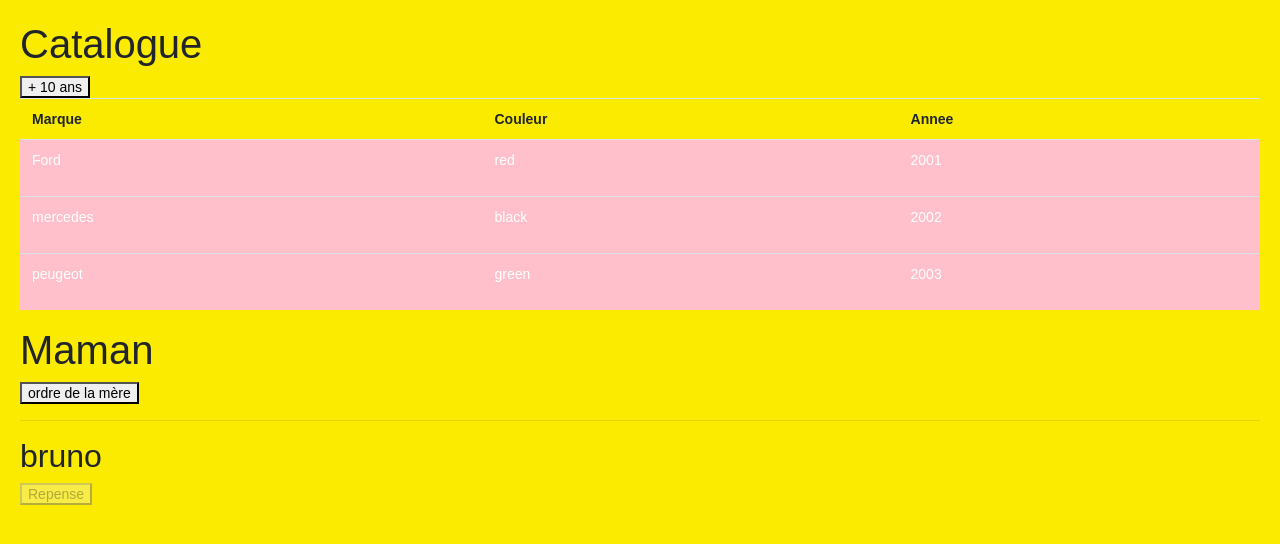
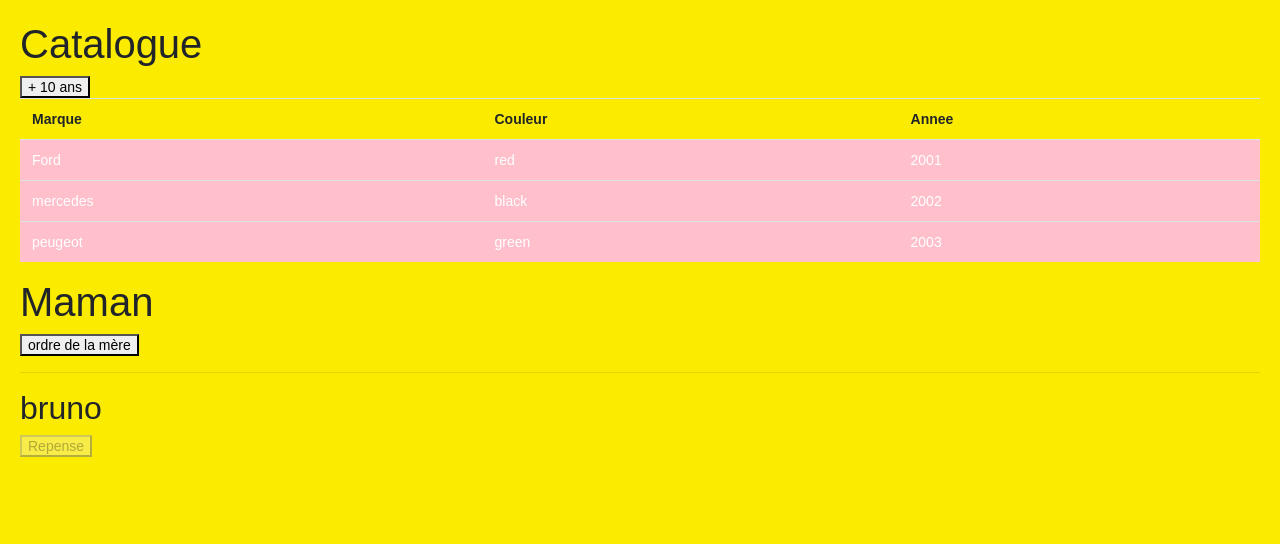
Before and after one commit to sitayebsofiane/react_app, a React (Create React App) app: page / in a window 1280 px wide. Shown: the top 544 px of the page. Built offline with nearby package versions, Linux system fonts and the light colour scheme.

Commit message:
add Fragment

```diff
--- a/src/components/Car.js
+++ b/src/components/Car.js
@@ -1,7 +1,7 @@
 import React from 'react';
 
 const Car = ({nom,color,year})=>{
-        const colorInfo = color ? ( <p>{color}</p>):( <p>neat</p>);
+        const colorInfo = color ? ( `${color}`):( 'neat');
 
         if(nom)
         return (
--- a/src/components/Cars.js
+++ b/src/components/Cars.js
@@ -24,8 +24,8 @@ class Cars extends Component{
       return (
         <Fragment>
         <h1>{this.capitalizeFirstLetter(this.state.titre)}</h1>
+        <button onClick={this.addTenYears}>+ 10 ans</button>
         <table className="table">
-        <button onClick={this.addTenYears}>+ 10 ans</button>
         <tr>
           <th>Marque</th>
           <th>Couleur</th>
```
